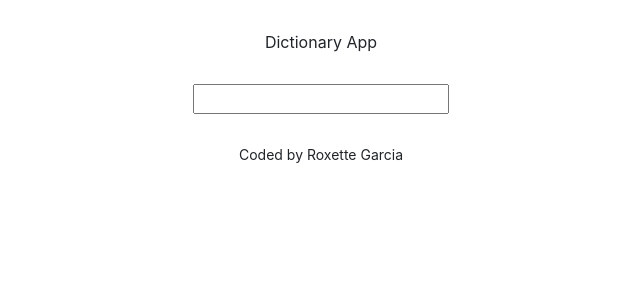
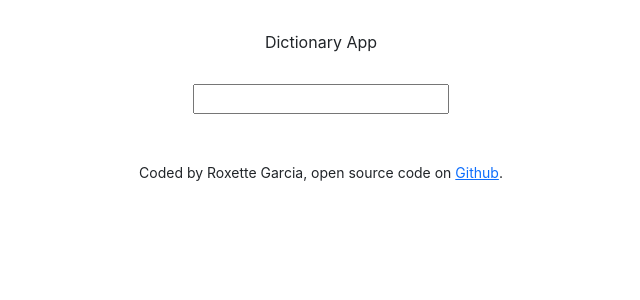
Before and after one commit to heyroxette/dictionary-project-react, a React (Create React App) app: page / in a window 1280 px wide. Shown: the top 300 px of the page, without its empty margins (319-959 px from the left). Built offline with nearby package versions, Linux system fonts and the light colour scheme.

Commit message:
Updated App.js added link to github

```diff
--- a/src/App.js
+++ b/src/App.js
@@ -11,7 +11,19 @@ export default function App() {
           <Dictionary />
         </main>
         <small>
-          <footer className="App-footer"> Coded by Roxette Garcia</footer>
+          <footer className="App-footer mt-5">
+            {" "}
+            Coded by Roxette Garcia, open source code on {" "}
+            <a
+              href="https://github.com/heyroxette/dictionary-project-react"
+              target="blank"
+              rel="noopener noreferrer"
+            >
+              {" "}
+              Github
+            </a>
+            .
+          </footer>
         </small>
       </div>
     </div>
```
